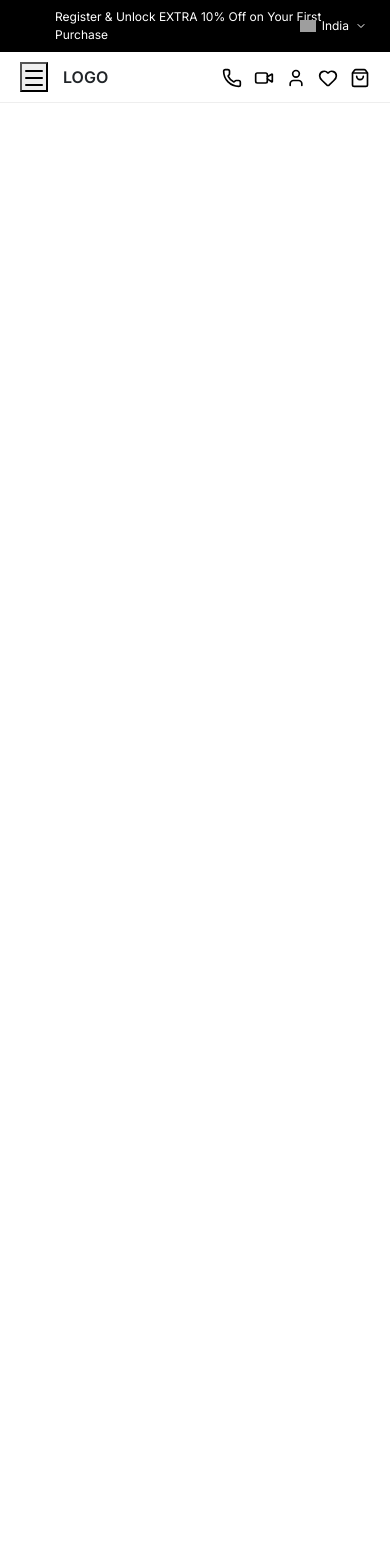
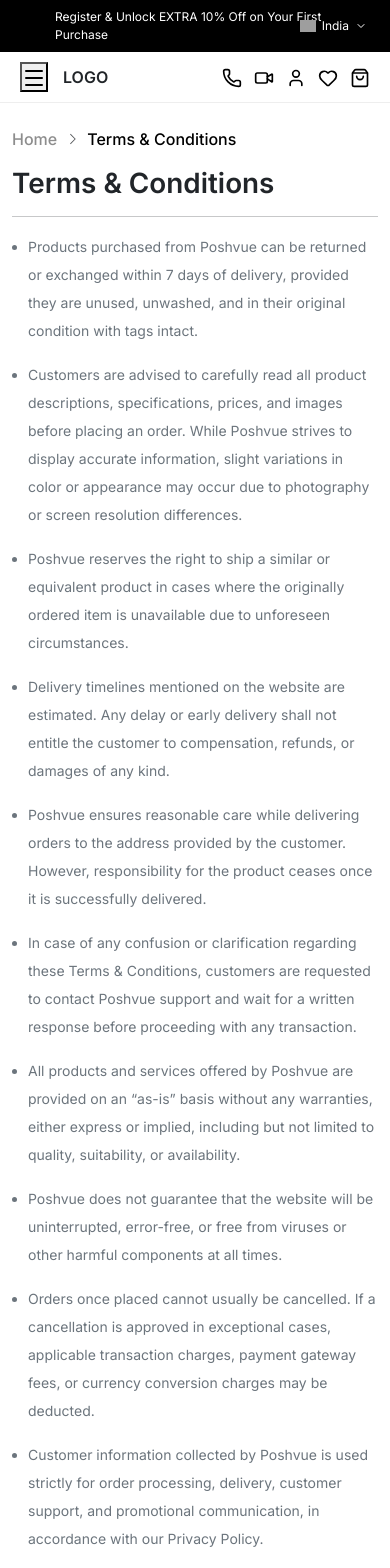
Before and after one commit to denishababariya/poshvue, a React (Create React App) app in the folder frontend/: page /TermAndConditions in a window 390 px wide. Shown: the top 1568 px of the page. Before the commit the page ends 844 px from the top, so only its background shows below. Built offline with nearby package versions, Linux system fonts and the light colour scheme; grey boxes are pictures that could not be loaded.

Commit message:
feat(terms): add terms and conditions page with responsive styling
Add new Terms & Conditions page component with breadcrumb navigation and responsive CSS styling. The page includes detailed terms content and is integrated into the app routing.

```diff
--- a/frontend/src/App.js
+++ b/frontend/src/App.js
@@ -9,6 +9,7 @@
 import HomeSlider from "./component/HomeSlider";
 import HomePoster from "./component/HomePoster";
 import Register from "./container/Register";
+import TermAndConditions from "./component/TermAndConditions";
 
 function App() {
   return (
@@ -21,6 +22,7 @@
         <Route path="/ShopPage" element={<ShopPage />} />
         <Route path="/HomeSlider" element={<HomeSlider />} />
         <Route path="/HomePoster" element={<HomePoster />} />
+        <Route path="/TermAndConditions" element={<TermAndConditions />} />
       </Routes>
     </div>
   );
--- /dev/null
+++ b/frontend/src/component/TermAndConditions.js
@@ -0,0 +1,106 @@
+import React from "react";
+import { Container, Breadcrumb } from "react-bootstrap";
+import { LiaAngleRightSolid } from "react-icons/lia";
+import "../styles/h_style.css";
+
+const TermAndConditions = () => {
+	return (
+		<div className="bg-white">
+			<Container className="py-4">
+
+				{/* Breadcrumb */}
+				<Breadcrumb className="align-items-center mb-3">
+					<Breadcrumb.Item
+						href="/"
+						className="fw-medium"
+						style={{ color: "#000 ", textDecoration: "none" }}
+					>
+						Home
+					</Breadcrumb.Item>
+
+					<span className="mx-2 text-muted d-flex align-items-center">
+						<LiaAngleRightSolid size={14} />
+					</span>
+
+					<Breadcrumb.Item active className="fw-medium text-black">
+						Terms & Conditions
+					</Breadcrumb.Item>
+				</Breadcrumb>
+
+				{/* Title */}
+				<h1 className="fw-semibold mb-2">Terms & Conditions</h1>
+				<hr className="mb-3" />
+
+				{/* Content */}
+				<div style={{ maxWidth: "950px" }} className="terms-and-condition-content">
+					<ul className="lh-lg text-secondary ps-3">
+						<li className="mb-3">
+							Products purchased from Poshvue can be returned or exchanged within
+							7 days of delivery, provided they are unused, unwashed, and in their
+							original condition with tags intact.
+						</li>
+
+						<li className="mb-3">
+							Customers are advised to carefully read all product descriptions,
+							specifications, prices, and images before placing an order. While
+							Poshvue strives to display accurate information, slight variations
+							in color or appearance may occur due to photography or screen
+							resolution differences.
+						</li>
+
+						<li className="mb-3">
+							Poshvue reserves the right to ship a similar or equivalent product
+							in cases where the originally ordered item is unavailable due to
+							unforeseen circumstances.
+						</li>
+
+						<li className="mb-3">
+							Delivery timelines mentioned on the website are estimated. Any delay
+							or early delivery shall not entitle the customer to compensation,
+							refunds, or damages of any kind.
+						</li>
+
+						<li className="mb-3">
+							Poshvue ensures reasonable care while delivering orders to the
+							address provided by the customer. However, responsibility for the
+							product ceases once it is successfully delivered.
+						</li>
+
+						<li className="mb-3">
+							In case of any confusion or clarification regarding these Terms &
+							Conditions, customers are requested to contact Poshvue support and
+							wait for a written response before proceeding with any transaction.
+						</li>
+
+						<li className="mb-3">
+							All products and services offered by Poshvue are provided on an
+							“as-is” basis without any warranties, either express or implied,
+							including but not limited to quality, suitability, or availability.
+						</li>
+
+						<li className="mb-3">
+							Poshvue does not guarantee that the website will be uninterrupted,
+							error-free, or free from viruses or other harmful components at all
+							times.
+						</li>
+
+						<li className="mb-3">
+							Orders once placed cannot usually be cancelled. If a cancellation is
+							approved in exceptional cases, applicable transaction charges,
+							payment gateway fees, or currency conversion charges may be deducted.
+						</li>
+
+						<li className="mb-3">
+							Customer information collected by Poshvue is used strictly for order
+							processing, delivery, customer support, and promotional communication,
+							in accordance with our Privacy Policy.
+						</li>
+					</ul>
+
+				</div>
+			</Container>
+		</div>
+	);
+};
+
+export default TermAndConditions;
--- /dev/null
+++ b/frontend/src/styles/h_style.css
@@ -0,0 +1,19 @@
+.breadcrumb a {
+  color: #8d8d8d;
+  text-decoration: none;
+}
+.terms-and-condition-content {
+  margin: 0 auto;
+  padding: 1rem 0;
+}
+.terms-and-condition-content ul {
+	font-size: 16px;
+}
+@media (max-width: 768px) {
+  .terms-and-condition-content {
+    padding: 0 ;
+  }
+  .terms-and-condition-content ul {
+	font-size: 14px ;
+  }
+}
```
